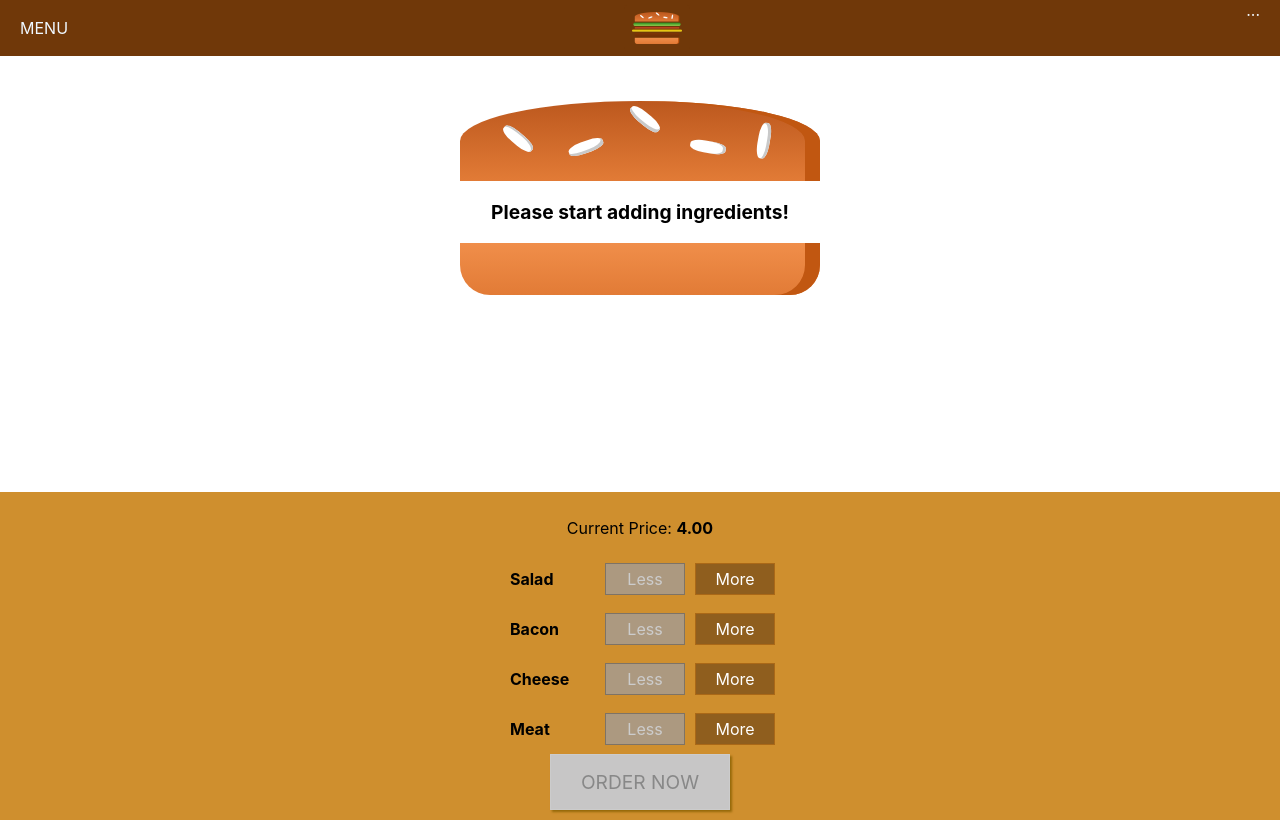
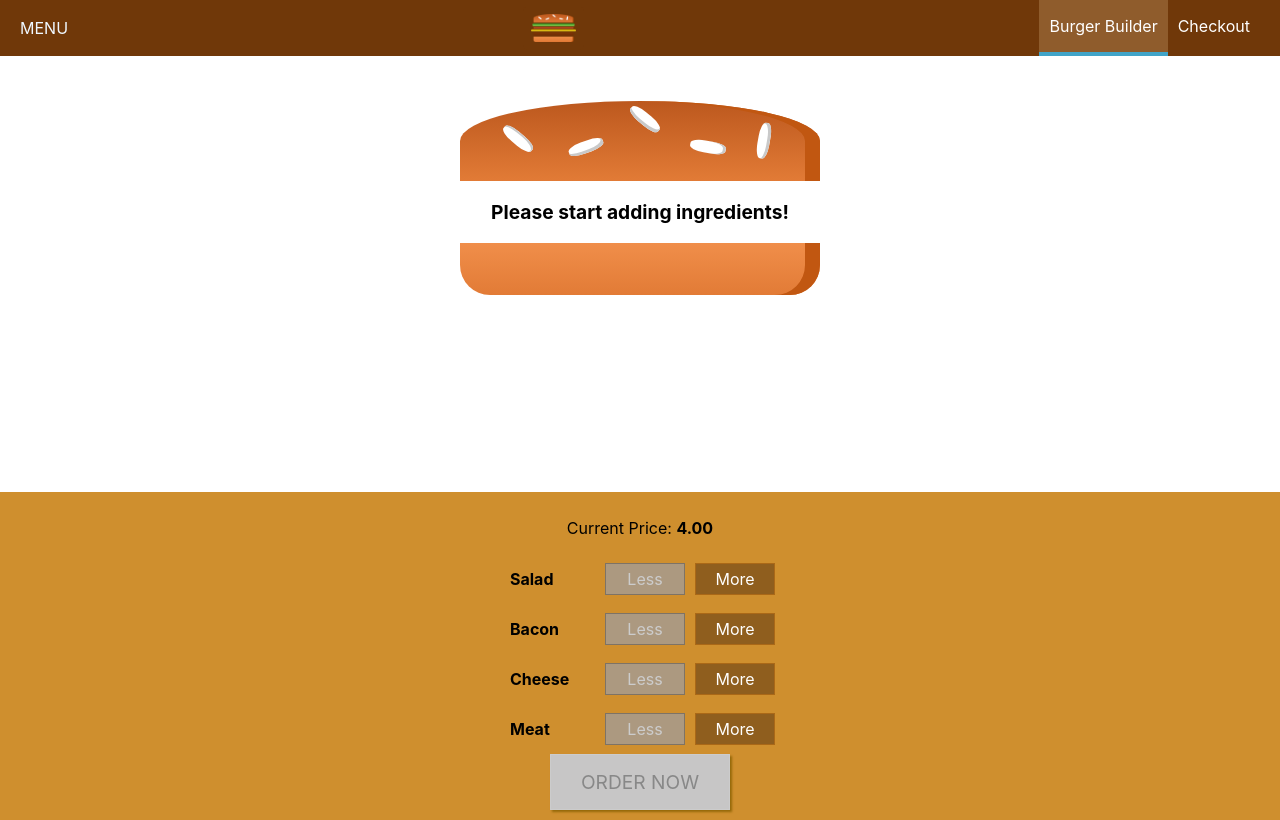
Before and after one commit to gabriellequan29/burger-app, a React (Create React App) app: page / in a window 1280 px wide. Built offline with nearby package versions, Linux system fonts and the light colour scheme.

Commit message:
add sidedrawer

```diff
--- a/src/components/Layout/Layout.js
+++ b/src/components/Layout/Layout.js
@@ -3,11 +3,14 @@
 import Aux from '../../HOC/Auxilliary';
 import classes from './Layout.module.css';
 import Toolbar from '../Navigation/Toolbar/Toolbar';
+import SideDrawer from '../Navigation/SideDrawer/SideDrawer';
+
 
 const layout = (props) => (
     <Aux>
         <div>Toolbar, SideDrawer, Backdrop</div>
         <Toolbar />
+        <SideDrawer />
         <main className={classes.Content}>
             {props.children}
         </main>
--- a/src/components/Logo/Logo.js
+++ b/src/components/Logo/Logo.js
@@ -4,7 +4,7 @@
 import styles from './Logo.module.css';
 
 const logo = (props) => (
-    <div className={styles.Logo}>
+    <div className={styles.Logo} style={{height: props.height}}>
         <img src={burgerLogo} alt="MyBurger"/>
     </div>
 );
--- a/src/components/Logo/Logo.module.css
+++ b/src/components/Logo/Logo.module.css
@@ -1,7 +1,7 @@
 .Logo {
   background-color: #703809;
   padding: 8px;
-  height: 85%;
+  height: 100%;
   box-sizing: border-box;
   border-radius: 5px;
 }
--- /dev/null
+++ b/src/components/Navigation/NavigationItems/NavigationItem/NavigationItem.js
@@ -0,0 +1,13 @@
+import React from 'react';
+
+import styles from './NavigationItem.module.css';
+
+const navigationItem = (props) => (
+        <li className={styles.NavigationItem}>
+            <a
+                href={props.link}
+                className={props.active ? styles.active : null}>{props.children}</a>
+        </li>
+);
+
+export default navigationItem;
--- /dev/null
+++ b/src/components/Navigation/NavigationItems/NavigationItem/NavigationItem.module.css
@@ -0,0 +1,25 @@
+.NavigationItem {
+  margin: 0;
+  box-sizing: border-box;
+  display: flex;
+  height: 100%;
+  align-items: center;
+}
+
+.NavigationItem a {
+  color: white;
+  text-decoration: none;
+  height: 100%;
+  padding: 16px 10px;
+  border-bottom: 4px solid transparent;
+  box-sizing: border-box;
+  display: block;
+}
+
+.NavigationItem a:hover,
+.NavigationItem a:active,
+.NavigationItem a.active {
+  background-color: #8f5c2c;
+  border-bottom: 4px solid #40a4c8;
+  color: white;
+}
--- /dev/null
+++ b/src/components/Navigation/NavigationItems/NavigationItems.js
@@ -0,0 +1,13 @@
+import React from 'react';
+
+import styles from './NavigationItems.module.css';
+import NavigationItem from './NavigationItem/NavigationItem';
+
+const navigationItems = () => (
+    <ul className={styles.NavigationItems}>
+        <NavigationItem link="/" active>Burger Builder</NavigationItem>
+        <NavigationItem link="/">Checkout</NavigationItem>
+    </ul>
+);
+
+export default navigationItems;
--- /dev/null
+++ b/src/components/Navigation/NavigationItems/NavigationItems.module.css
@@ -0,0 +1,8 @@
+.NavigationItems {
+  margin: 0;
+  padding: 0;
+  list-style: none;
+  display: flex;
+  align-items: center;
+  height: 100%;
+}
--- /dev/null
+++ b/src/components/Navigation/SideDrawer/SideDrawer.js
@@ -0,0 +1,20 @@
+import React from 'react';
+
+import styles from './SideDrawer.module.css';
+import Logo from '../../Logo/Logo';
+import NavigationItems from '../NavigationItems/NavigationItems';
+
+const sideDrawer = (props) => {
+
+    return (
+        <div className={styles.SideDrawer}>
+            <Logo height="11%" />
+            <nav>
+                <NavigationItems></NavigationItems>
+            </nav>
+
+        </div>
+    );
+}
+
+export default sideDrawer;
--- /dev/null
+++ b/src/components/Navigation/SideDrawer/SideDrawer.module.css
@@ -0,0 +1,27 @@
+.SideDrawer {
+  position: fixed;
+  width: 280px;
+  max-width: 70%;
+  height: 100%;
+  left: 0;
+  top: 0;
+  z-index: 200;
+  background-color: white;
+  padding: 32px 16px;
+  box-sizing: border-box;
+  transition: transform 0.3s ease-out;
+}
+
+@media (min-width: 500px) {
+  .SideDrawer {
+    display: none;
+  }
+}
+
+.Open {
+  transform: translateX(0);
+}
+
+.Close {
+  transform: translateX(-100%);
+}
--- a/src/components/Navigation/Toolbar/Toolbar.js
+++ b/src/components/Navigation/Toolbar/Toolbar.js
@@ -2,14 +2,15 @@
 
 import styles from './Toolbar.module.css';
 import Logo from '../../Logo/Logo';
+import NavigationItems from '../NavigationItems/NavigationItems';
 
 
 const toolbar = (props) => (
     <header className={styles.Toolbar}>
         <div>MENU</div>
-        <Logo />
+        <Logo height="80%"/>
         <nav>
-            ...
+            <NavigationItems />
         </nav>
     </header>
 );
```
